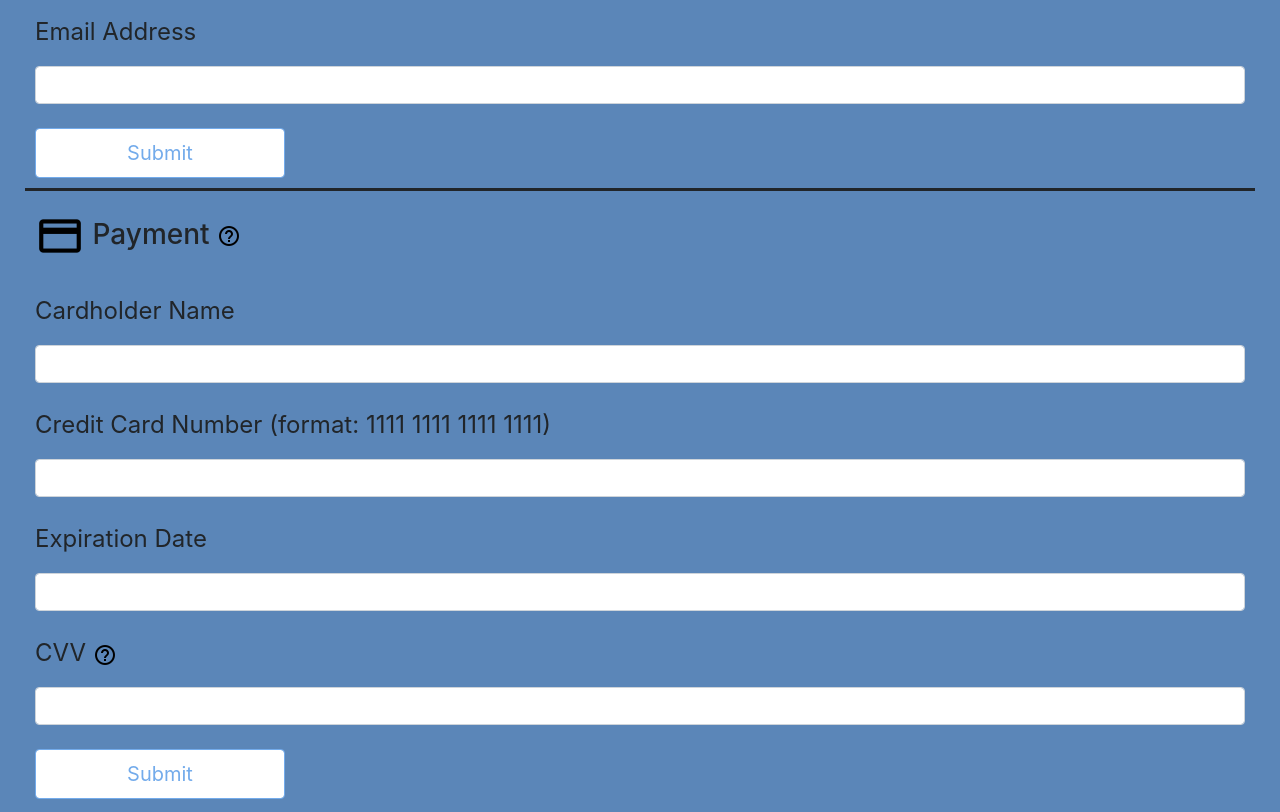
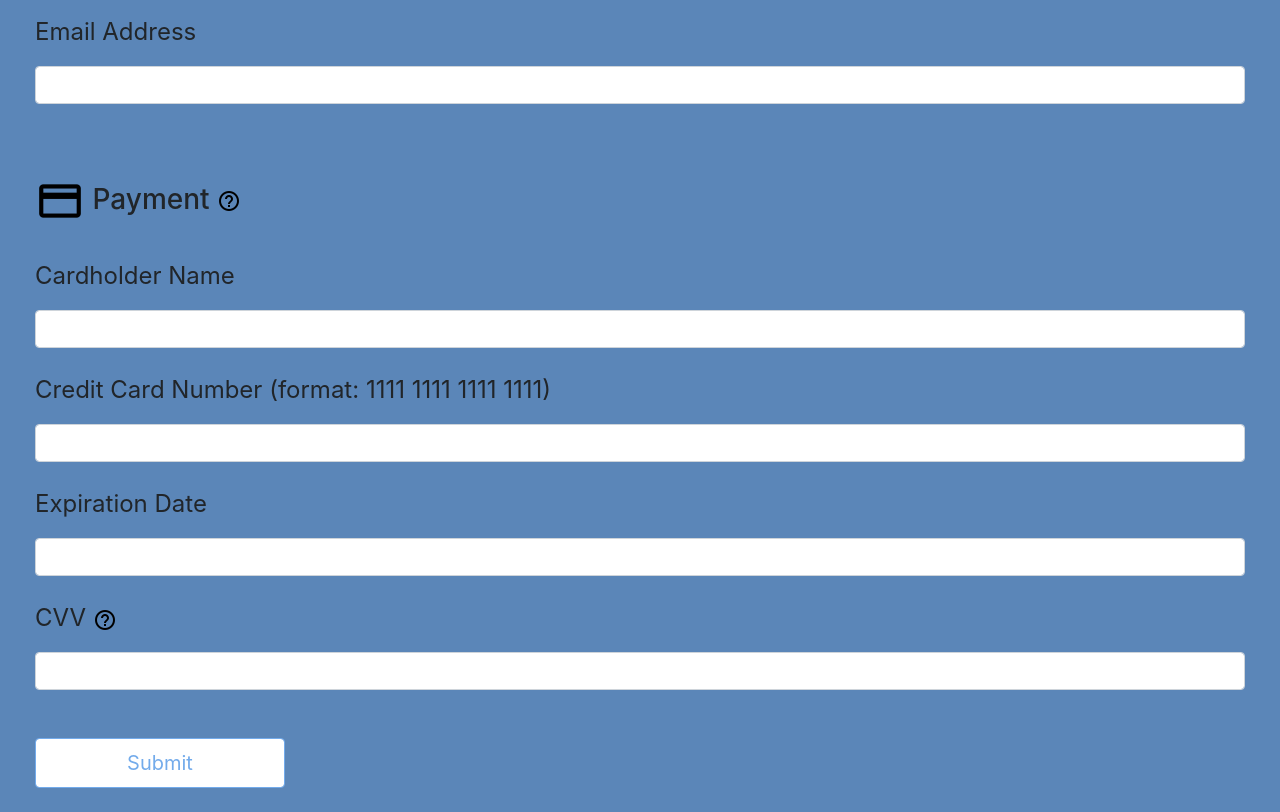
Before and after one commit to FelixMeunier/SEG3125-Lab5, a plain HTML site: page index.html in a window 1280 px wide. Shown: the part 4680-5492 px from the top of the page. Drawn offline with nearby package versions, Linux system fonts and the light colour scheme.

Commit message:
fixed form

```diff
--- a/index.html
+++ b/index.html
@@ -131,7 +131,7 @@
 			<input type="text" id="datepicker">
 		</div>
 
-		<div class="container-fluid middle plan">
+		<div class="container-fluid plan">
 			<h3><img src="images/icons8-pencil-50.png"> Contact Info</h3><br>
 			<form id="myform">
 				<p>Full Name</p>
@@ -140,13 +140,13 @@
 				<input type="tel" pattern="^\d{3}-\d{3}-\d{4}$" required class="form-control"><br>
 				<p>Email Address</p>
 				<input type="email" required class="form-control"><br>
-				<input type="submit" class="form-control validate">
-			</form>
-		</div>
 
-		<div class="container-fluid plan">
+			<br><br>
+
+
+
 			<h3><img src="images/icons8-credit-card-50.png"> Payment <img src="images/icons8-help-24.png" data-toggle="tooltip" title="Payment information is requested but will only be charged in case of a last-minute cancellation."></h3><br>
-			<form>
+
 				<p>Cardholder Name</p>
 				<input type="text" class="form-control" required><br>
 				<p>Credit Card Number (format: 1111 1111 1111 1111)</p>
@@ -154,7 +154,7 @@
 				<p>Expiration Date</p>
 				<input type="text" class="form-control" required><br>
 				<p>CVV <img src="images/icons8-help-24.png" data-toggle="tooltip" title="This is the three-digit number located on the back of your credit card."></p>
-				<input type="text" class="form-control" required><br>
+				<input type="text" class="form-control" required><br><br>
 				<input type="submit" class="form-control validate">
 			</form>
 		</div>
```
